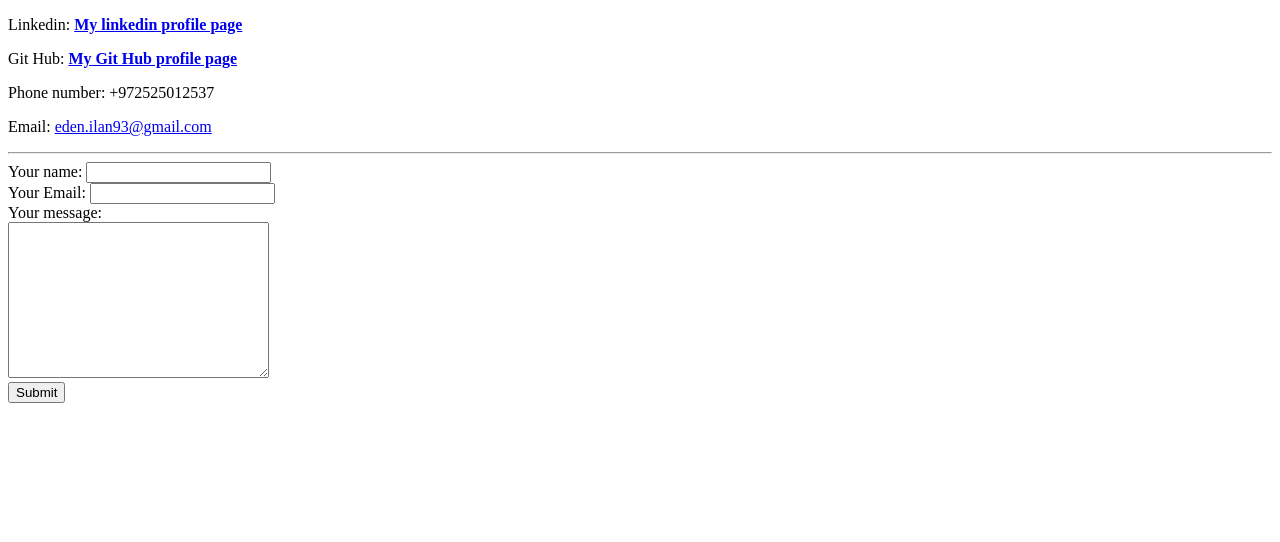
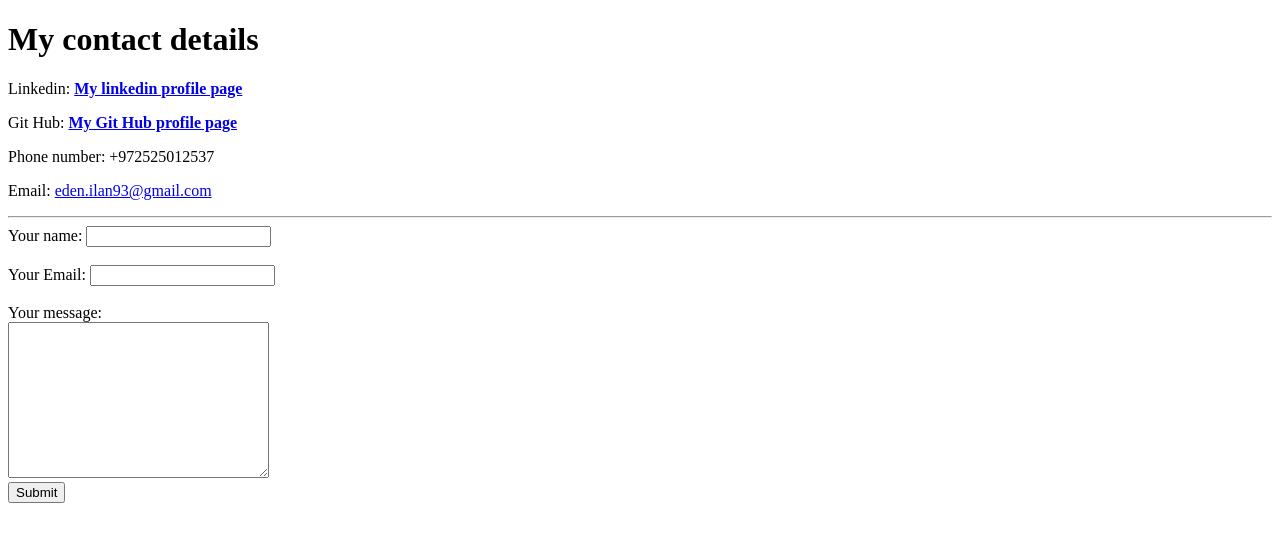
Before and after one commit to Edenil93/cv, a plain HTML site: page contact_details.html in a window 1280 px wide. Drawn offline with Linux system fonts and the light colour scheme; files that its build step writes are made by us from their sources.

Commit message:
linking css stylesheet

```diff
--- a/contact_details.html
+++ b/contact_details.html
@@ -3,8 +3,10 @@
 <head>
     <meta charset="UTF-8">
     <title>Eden Ilan - Contact Details</title>
+    <link rel="stylesheet" href="css/styles.css">
 </head>
 <body>
+    <h1>My contact details</h1>
     <p>Linkedin: <strong><a href="https://www.linkedin.com/in/edenilan/">My linkedin profile page</a></strong></p>
     <p>Git Hub: <strong><a href="https://github.com/Edenil93">My Git Hub profile page</a></strong></p>
     <p>Phone number: +972525012537</p>
@@ -12,9 +14,9 @@
     <hr>
     <form action="mailto:eden.ilan93@gmail.com" method="post" enctype="text/plain">
         <label>Your name:</label>
-        <input type="text" name="yourName"><br>
+        <input type="text" name="yourName"><br><br>
         <label>Your Email:</label>
-        <input type="email" name="yourEmail"><br>
+        <input type="email" name="yourEmail"><br><br>
         <label>Your message:</label><br>
         <textarea rows="10" cols="30" name="yourMessage"></textarea><br>
         <input type="submit">
```
